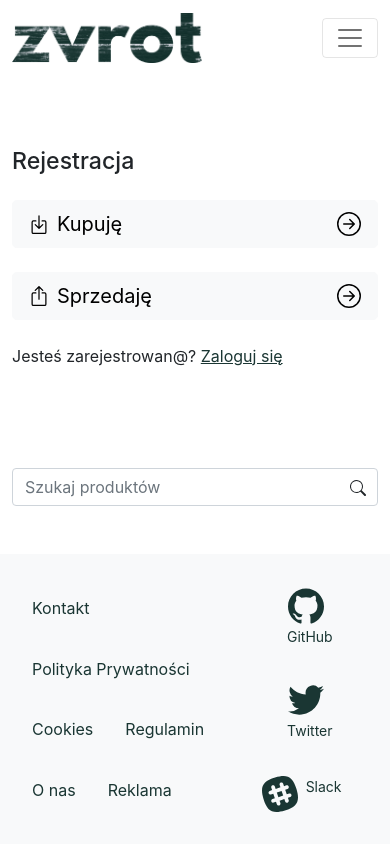
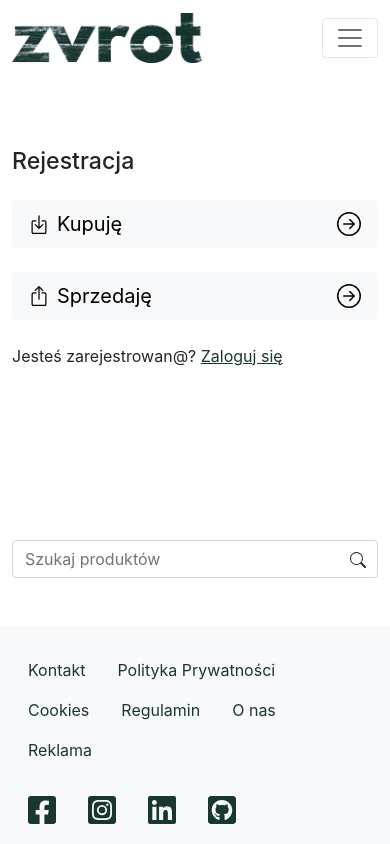
Before and after one commit to Motshe/zvrot, a React (Create React App) app in the folder zvrot/: page / in a window 390 px wide. Built offline with nearby package versions, Linux system fonts and the light colour scheme.

Commit message:
fix: prepare for responsive

```diff
--- a/zvrot/package.json
+++ b/zvrot/package.json
@@ -3,6 +3,11 @@
   "version": "0.1.0",
   "private": true,
   "dependencies": {
+    "@fortawesome/fontawesome-svg-core": "^1.2.36",
+    "@fortawesome/free-brands-svg-icons": "^5.15.4",
+    "@fortawesome/free-regular-svg-icons": "^5.15.4",
+    "@fortawesome/free-solid-svg-icons": "^5.15.4",
+    "@fortawesome/react-fontawesome": "^0.1.16",
     "@mui/material": "^5.0.6",
     "@mui/styled-engine-sc": "^5.0.4",
     "@testing-library/jest-dom": "^5.15.0",
--- a/zvrot/src/components/Footer/FooterItem/index.js
+++ b/zvrot/src/components/Footer/FooterItem/index.js
@@ -2,7 +2,7 @@ import React from 'react'
 import { Nav } from 'react-bootstrap'
 function FooterItem({text}) {
     return (
-        <Nav.Item>
+        <Nav.Item className="text-start">
             <Nav.Link href="#">{text}</Nav.Link>
         </Nav.Item>
     )
--- a/zvrot/src/components/Footer/FooterSocialItems/index.js
+++ b/zvrot/src/components/Footer/FooterSocialItems/index.js
@@ -1,31 +1,29 @@
 import React from 'react'
 import { Nav } from 'react-bootstrap'
+import { FontAwesomeIcon } from '@fortawesome/react-fontawesome'
+import { faFacebookSquare, faGithubSquare, faInstagramSquare, faLinkedin } from '@fortawesome/free-brands-svg-icons'
 
 function FooterSocialItems() {
     return (
-        <Nav>
+        <Nav className="navbar justify-content-md-end justify-content-start social">
             <Nav.Item>
                 <Nav.Link href="#">
-                <a class="nav-link p-2" href="https://github.com/Motshe/zvrot" target="_blank" rel="noopener">
-            <svg xmlns="http://www.w3.org/2000/svg" width="36" height="36" class="navbar-nav-svg d-inline-block align-text-top" viewBox="0 0 512 499.36" role="img"><title>GitHub</title><path fill="currentColor" fill-rule="evenodd" d="M256 0C114.64 0 0 114.61 0 256c0 113.09 73.34 209 175.08 242.9 12.8 2.35 17.47-5.56 17.47-12.34 0-6.08-.22-22.18-.35-43.54-71.2 15.49-86.2-34.34-86.2-34.34-11.64-29.57-28.42-37.45-28.42-37.45-23.27-15.84 1.73-15.55 1.73-15.55 25.69 1.81 39.21 26.38 39.21 26.38 22.84 39.12 59.92 27.82 74.5 21.27 2.33-16.54 8.94-27.82 16.25-34.22-56.84-6.43-116.6-28.43-116.6-126.49 0-27.95 10-50.8 26.35-68.69-2.63-6.48-11.42-32.5 2.51-67.75 0 0 21.49-6.88 70.4 26.24a242.65 242.65 0 0 1 128.18 0c48.87-33.13 70.33-26.24 70.33-26.24 14 35.25 5.18 61.27 2.55 67.75 16.41 17.9 26.31 40.75 26.31 68.69 0 98.35-59.85 120-116.88 126.32 9.19 7.9 17.38 23.53 17.38 47.41 0 34.22-.31 61.83-.31 70.23 0 6.85 4.61 14.81 17.6 12.31C438.72 464.97 512 369.08 512 256.02 512 114.62 397.37 0 256 0z"/></svg>
-            <small class="d-md-none ms-2">GitHub</small>
-          </a>
+                    <FontAwesomeIcon icon={faFacebookSquare} size="2x"/>
                 </Nav.Link>
             </Nav.Item>
             <Nav.Item>
                 <Nav.Link href="#">
-                <a class="nav-link p-2" href="#" target="_blank" rel="noopener">
-            <svg xmlns="http://www.w3.org/2000/svg" width="36" height="36" class="navbar-nav-svg d-inline-block align-text-top" viewBox="0 0 512 416.32" role="img"><title>Twitter</title><path fill="currentColor" d="M160.83 416.32c193.2 0 298.92-160.22 298.92-298.92 0-4.51 0-9-.2-13.52A214 214 0 0 0 512 49.38a212.93 212.93 0 0 1-60.44 16.6 105.7 105.7 0 0 0 46.3-58.19 209 209 0 0 1-66.79 25.37 105.09 105.09 0 0 0-181.73 71.91 116.12 116.12 0 0 0 2.66 24c-87.28-4.3-164.73-46.3-216.56-109.82A105.48 105.48 0 0 0 68 159.6a106.27 106.27 0 0 1-47.53-13.11v1.43a105.28 105.28 0 0 0 84.21 103.06 105.67 105.67 0 0 1-47.33 1.84 105.06 105.06 0 0 0 98.14 72.94A210.72 210.72 0 0 1 25 370.84a202.17 202.17 0 0 1-25-1.43 298.85 298.85 0 0 0 160.83 46.92"/></svg>
-            <small class="d-md-none ms-2">Twitter</small>
-          </a>
+                    <FontAwesomeIcon icon={faInstagramSquare} size="2x"/>
                 </Nav.Link>
             </Nav.Item>
             <Nav.Item>
                 <Nav.Link href="#">
-                <a class="nav-link p-2" href="#" target="_blank" rel="noopener">
-            <svg xmlns="http://www.w3.org/2000/svg" width="36" height="36" class="navbar-nav-svg d-inline-block align-text-top" viewBox="0 0 512 512" role="img"><title>Slack</title><path fill="currentColor" d="M210.787 234.832l68.31-22.883 22.1 65.977-68.309 22.882z"/><path fill="currentColor" d="M490.54 185.6C437.7 9.59 361.6-31.34 185.6 21.46S-31.3 150.4 21.46 326.4 150.4 543.3 326.4 490.54 543.34 361.6 490.54 185.6zM401.7 299.8l-33.15 11.05 11.46 34.38c4.5 13.92-2.87 29.06-16.78 33.56-2.87.82-6.14 1.64-9 1.23a27.32 27.32 0 0 1-24.56-18l-11.46-34.38-68.36 22.92 11.46 34.38c4.5 13.92-2.87 29.06-16.78 33.56-2.87.82-6.14 1.64-9 1.23a27.32 27.32 0 0 1-24.56-18l-11.46-34.43-33.15 11.05c-2.87.82-6.14 1.64-9 1.23a27.32 27.32 0 0 1-24.56-18c-4.5-13.92 2.87-29.06 16.78-33.56l33.12-11.03-22.1-65.9-33.15 11.05c-2.87.82-6.14 1.64-9 1.23a27.32 27.32 0 0 1-24.56-18c-4.48-13.93 2.89-29.07 16.81-33.58l33.15-11.05-11.46-34.38c-4.5-13.92 2.87-29.06 16.78-33.56s29.06 2.87 33.56 16.78l11.46 34.38 68.36-22.92-11.46-34.38c-4.5-13.92 2.87-29.06 16.78-33.56s29.06 2.87 33.56 16.78l11.47 34.42 33.15-11.05c13.92-4.5 29.06 2.87 33.56 16.78s-2.87 29.06-16.78 33.56L329.7 194.6l22.1 65.9 33.15-11.05c13.92-4.5 29.06 2.87 33.56 16.78s-2.88 29.07-16.81 33.57z"/></svg>
-            <small class="d-md-none ms-2">Slack</small>
-          </a>
+                    <FontAwesomeIcon icon={faLinkedin} size="2x"/>
+                </Nav.Link>
+            </Nav.Item>
+            <Nav.Item>
+                <Nav.Link href="https://github.com/Motshe/zvrot"  className="pe-0">
+                    <FontAwesomeIcon icon={faGithubSquare} size="2x"/>
                 </Nav.Link>
             </Nav.Item>
         </Nav>
--- a/zvrot/src/components/Footer/index.js
+++ b/zvrot/src/components/Footer/index.js
@@ -1,19 +1,29 @@
 import React from 'react'
-import { Nav } from 'react-bootstrap';
+import { Nav, Col, Row, Container } from 'react-bootstrap';
 import FooterItem from './FooterItem'
 import FooterSocialItems from './FooterSocialItems';
 function Footer() {
     const items = [ "Kontakt", "Polityka Prywatności", "Cookies", "Regulamin", "O nas", "Reklama"];
 
     return (
-        <footer className="mt-auto bd-footer p-3 p-md-5 mt-5 bg-light text-center text-sm-left d-flex justify-content-between">
-                <Nav className="navbar justify-content-start">
-                    {items.map((item, i) => {
-                        return <FooterItem key={item} text={item} />
-                    })}
-                </Nav>
-                <FooterSocialItems />
+
+        <footer className="mt-auto bd-footer bg-light text-center text-sm-left">
+            <Container>
+                <Row className="pt-3">
+                    <Col xs={12} md={6}>
+                        <Nav className="navbar justify-content-start align-content-start flex-wrap">
+                            {items.map((item, i) => {
+                                return <FooterItem key={item} text={item} />
+                            })}
+                        </Nav>
+                    </Col>
+                    <Col xs={12} md={6}>
+                        <FooterSocialItems />
+                    </Col>
+                </Row>
+            </Container>
         </footer>
+
     )
 }
 
--- a/zvrot/src/components/Main/index.js
+++ b/zvrot/src/components/Main/index.js
@@ -38,7 +38,7 @@ function Main() {
                     </div>
                 </Col>
             </Row>
-            <Row className="mt-auto">
+            <Row className="mt-auto" xs={12} md={8}>
                 <div class="search my-5">
                     <svg xmlns="http://www.w3.org/2000/svg" width="16" height="16" fill="currentColor" class="bi bi-search" viewBox="0 0 16 16">
                         <path d="M11.742 10.344a6.5 6.5 0 1 0-1.397 1.398h-.001c.03.04.062.078.098.115l3.85 3.85a1 1 0 0 0 1.415-1.414l-3.85-3.85a1.007 1.007 0 0 0-.115-.1zM12 6.5a5.5 5.5 0 1 1-11 0 5.5 5.5 0 0 1 11 0z"/>
```
Also changed, not shown: zvrot/src/App.scss (line endings or trailing spaces), 1 other file (tests, documents, lock files or other folders).
